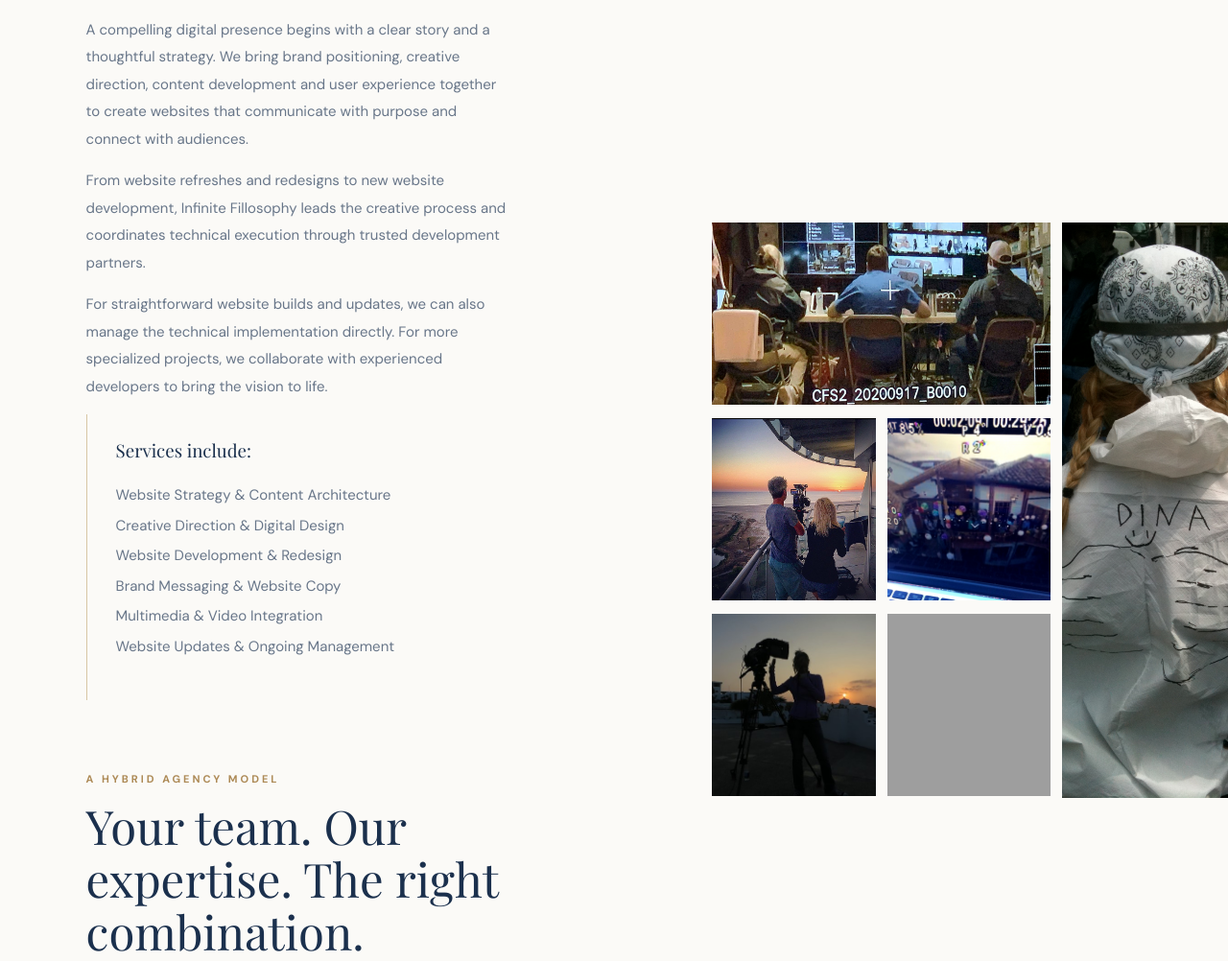
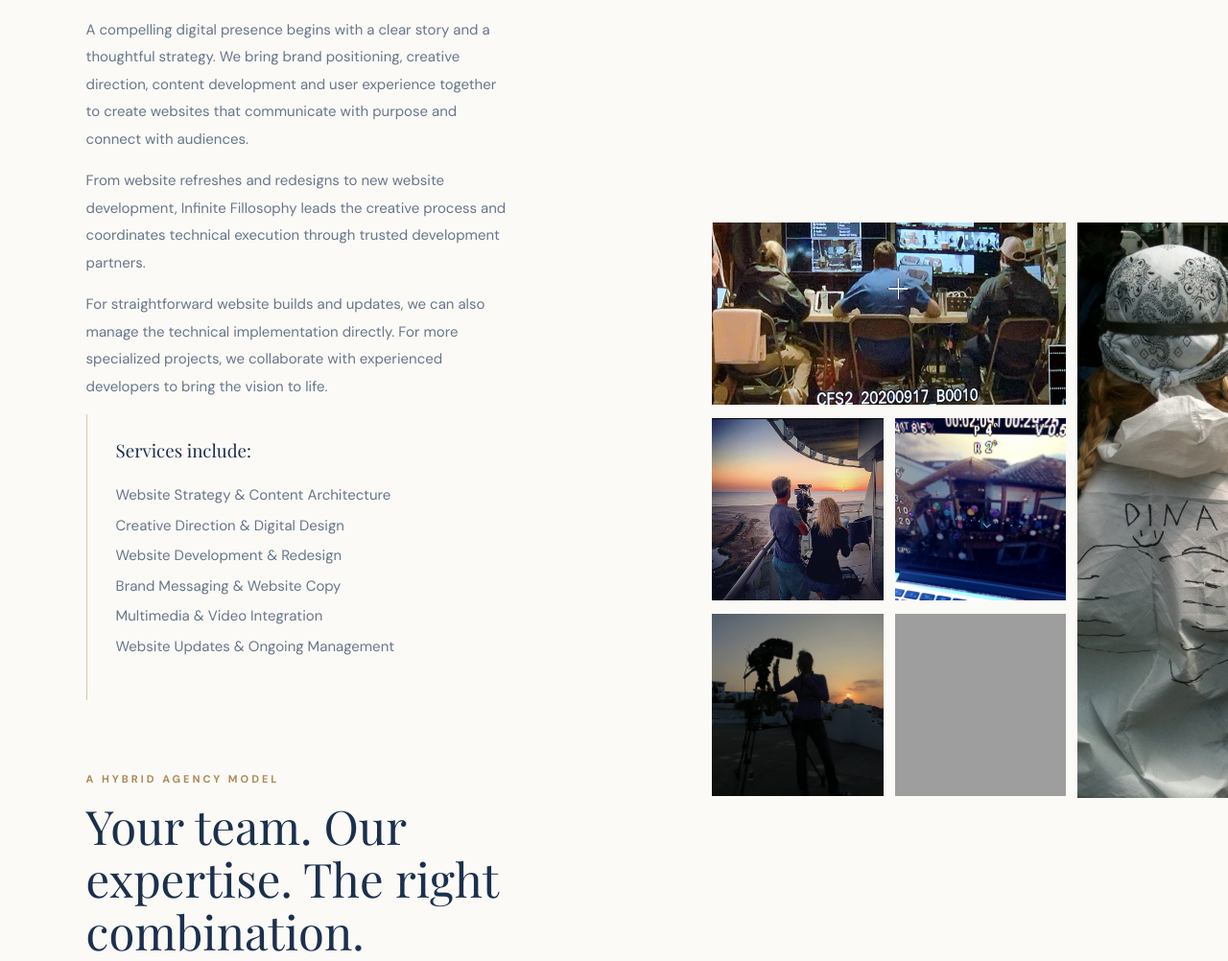
Before and after one commit to ddemartini-web/infinite-fillosophy, a plain HTML site: page index.html in a window 1280 px wide. Shown: the part 2807-3809 px from the top of the page at 96% size. Drawn offline with nearby package versions, Linux system fonts and the light colour scheme; grey boxes are pictures that could not be loaded; a web font is replaced by a local one.

Commit message:
Adjust grid column width in photo grid

```diff
--- a/index.html
+++ b/index.html
@@ -64,7 +64,7 @@
 
 .shared-gallery-right .photo-grid {
   display: grid;
- grid-template-columns: 1fr 1fr 1.25fr;
+grid-template-columns: 1fr 1fr 1.1fr;
   gap: 12px;
   width: 100%;
   max-width: 700px;
```
